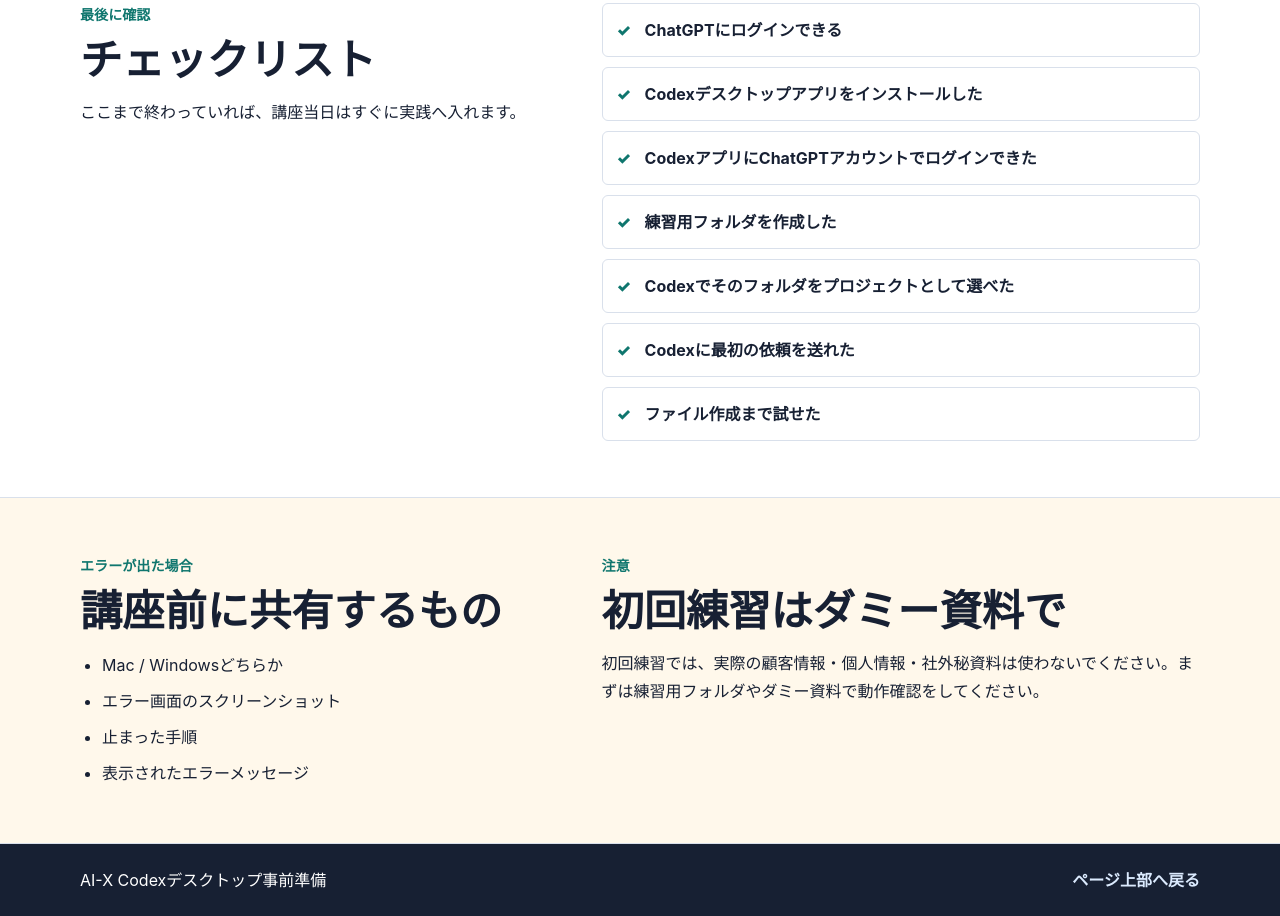
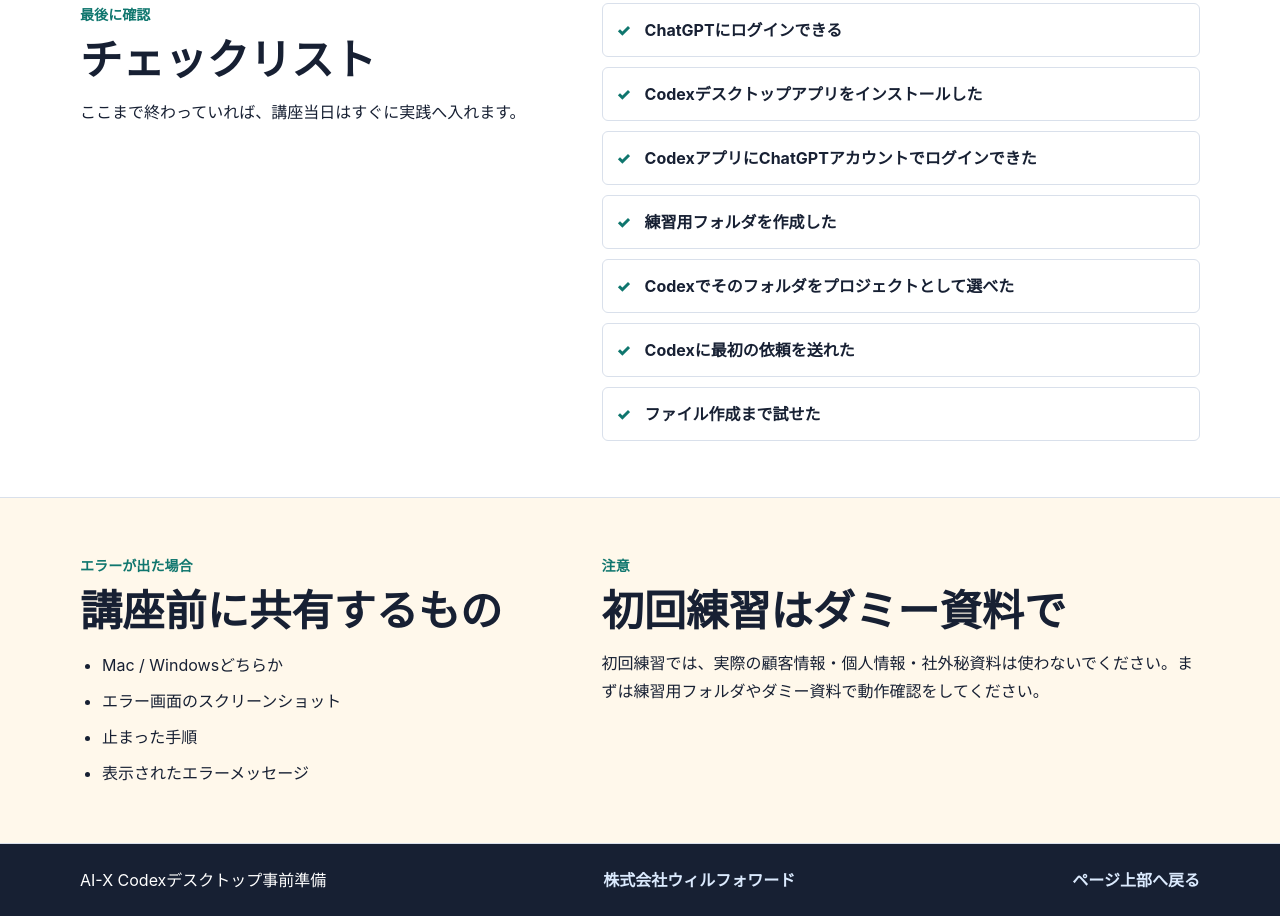
Before and after one commit to ainoarukurashi/ai-x-codex-introduction, a website: page index.html in a window 1280 px wide. Shown: the part 7762-8678 px from the top of the page. Drawn offline with Linux system fonts and the light colour scheme.

Commit message:
Add Willforward footer link

```diff
--- a/index.html
+++ b/index.html
@@ -330,6 +330,7 @@
     <footer class="site-footer">
       <div class="section-inner footer-inner">
         <span>AI-X Codexデスクトップ事前準備</span>
+        <a href="https://willforward.co.jp/" target="_blank" rel="noreferrer">株式会社ウィルフォワード</a>
         <a href="#top">ページ上部へ戻る</a>
       </div>
     </footer>
```
